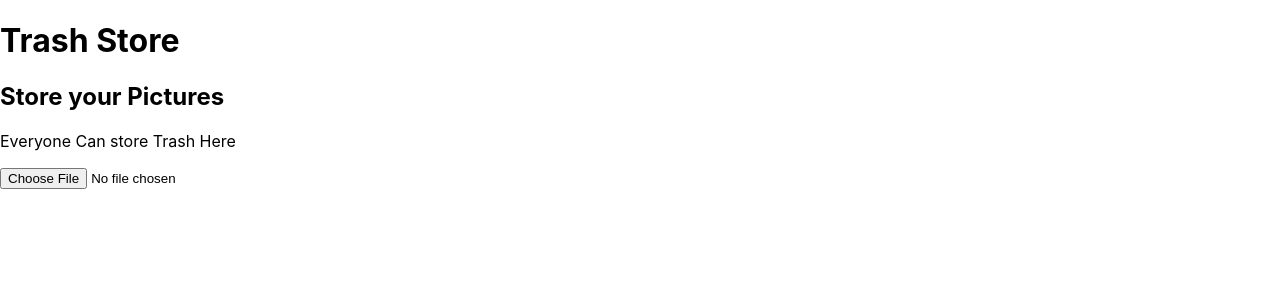
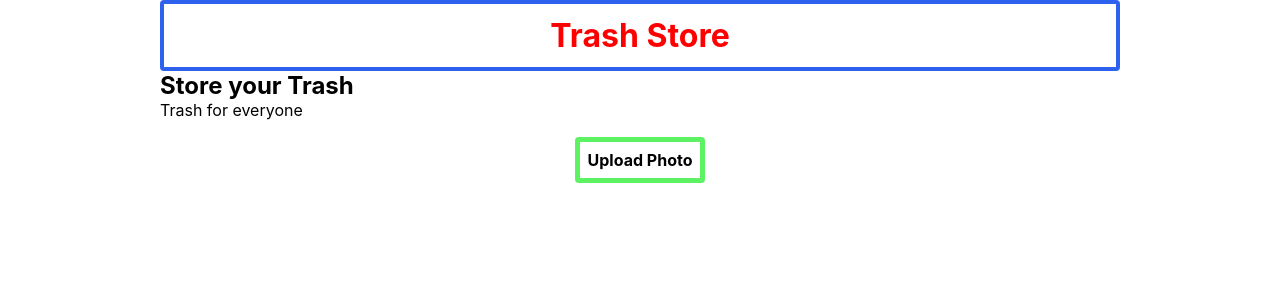
Before and after one commit to m26unkwn/trashStore, a React (Create React App) app: page / in a window 1280 px wide. Shown: the top 300 px of the page. Built offline with nearby package versions, Linux system fonts and the light colour scheme.

Commit message:
done with progres bar

```diff
--- a/src/App.css
+++ b/src/App.css
@@ -1,4 +1,52 @@
-.title {
+::selection {
+  background-color: rgb(200, 250, 202);
+}
+* {
+  margin: 0;
+  padding: 0;
+  max-width: 960px;
+  margin: 0 auto;
+}
+
+form {
+  margin: 30px auto 10px;
+  text-align: center;
+}
+label input {
+  height: 0;
+  width: 0;
+  opacity: 0;
+}
+.progress-bar {
+  height: 5px;
+  background: rgb(45, 97, 238);
+  margin-top: 20px;
+}
+.btn {
+  width: 100px;
+  height: 30px;
+  border: 5px solid rgb(93, 241, 100);
+  border-radius: 4px;
+  padding: 0.5rem;
+  font-weight: 700;
+  cursor: pointer;
+}
+.btn:hover {
+  background: rgb(93, 241, 100);
+  border: 5px solid rgb(45, 97, 238);
+  border-radius: 4px;
+}
+.error {
+  margin: 1rem;
+  font-weight: 600;
+}
+.file-name {
+  margin: 1rem;
+  font-weight: 600;
+}
+.heading {
   display: block;
-  margin: auto;
+  margin: 0 auto;
+  border: 4px solid rgb(45, 97, 238);
+  border-radius: 4px;
 }
--- a/src/components/Form.js
+++ b/src/components/Form.js
@@ -1,4 +1,5 @@
 import React, { useState } from "react";
+import { ProgressBar } from "./ProgressBar";
 
 export const Form = () => {
   const [file, setFile] = useState(null);
@@ -19,10 +20,15 @@ export const Form = () => {
   };
   return (
     <form>
-      <input type='file' onChange={changeHandler} />
+      <label>
+        <input type='file' onChange={changeHandler} />
+        <span className='btn'>Upload Photo</span>
+      </label>
+
       <div className='output'>
         {error && <div className='error'>{error}</div>}
-        {file && <div className='pictures'>{file.name}</div>}
+        {file && <div className='file-name'>{file.name}</div>}
+        {file && <ProgressBar file={file} setFile={setFile} />}
       </div>
     </form>
   );
--- /dev/null
+++ b/src/components/ProgressBar.js
@@ -0,0 +1,15 @@
+import React from "react";
+import { useEffect } from "react";
+import useStoarage from "../hooks/useStorage";
+export const ProgressBar = (props) => {
+  const { url, progress } = useStoarage(props.file);
+  console.log(progress);
+
+  useEffect(() => {
+    if (url) {
+      props.setFile(null);
+    }
+  }, [props, url]);
+
+  return <div className='progress-bar' style={{ width: progress + "%" }}></div>;
+};
--- a/src/components/Title.js
+++ b/src/components/Title.js
@@ -3,10 +3,15 @@ import React from "react";
 export const Title = () => {
   return (
     <>
-      <h1>Trash Store</h1>
+      <div className='heading'>
+        <h1 style={{ textAlign: "center", color: "red", padding: "0.75rem" }}>
+          Trash Store
+        </h1>
+      </div>
+
       <div className='title'>
-        <h2>Store your Pictures</h2>
-        <p>Everyone Can store Trash Here</p>
+        <h2>Store your Trash</h2>
+        <p>Trash for everyone</p>
       </div>
     </>
   );
--- a/src/firebase/config.js
+++ b/src/firebase/config.js
@@ -1,6 +1,7 @@
-import * as firebase from "firebase/app";
+import firebase from "firebase/app";
 import "firebase/storage";
 import "firebase/firestore";
+
 var firebaseConfig = {
   apiKey: "AIzaSyBDqNrXUE7sD36n8993kf30-CijNBhsqrw",
   authDomain: "photogallery-348d8.firebaseapp.com",
@@ -12,8 +13,10 @@ var firebaseConfig = {
 // Initialize Firebase
 firebase.initializeApp(firebaseConfig);
 
-const stoarage = firebase.Stoarag();
+const storage = firebase.storage();
 
-const fireStore = firebase.FireStore();
+const fireStore = firebase.firestore();
 
-export { stoarage, fireStore };
+const timestamp = firebase.firestore.FieldValue.serverTimestamp;
+
+export { storage, fireStore, timestamp };
--- a/src/hooks/useStorage.js
+++ b/src/hooks/useStorage.js
@@ -1,7 +1,7 @@
 import { useState, useEffect } from "react";
-import { stoarage } from "../firebase/config ";
+import { storage, fireStore, timestamp } from "../firebase/config";
 
-const useStoarage = (file) => {
+const useStorage = (file) => {
   const [progress, setProgress] = useState(0);
   const [error, setError] = useState(null);
   const [url, setUrl] = useState(null);
@@ -9,7 +9,8 @@ const useStoarage = (file) => {
   useEffect(() => {
     //referneces
 
-    const storageRef = Storage.ref(file.name);
+    const storageRef = storage.ref(file.name);
+    const collectionRef = fireStore.collection("images");
 
     storageRef.put(file).on(
       "on_changed",
@@ -22,9 +23,13 @@ const useStoarage = (file) => {
       },
       async () => {
         const url = await storageRef.getDownloadURL();
+        const createdAt = timestamp();
+        collectionRef.add({ url, createdAt });
         setUrl(url);
       }
     );
   }, [file]);
   return { progress, url, error };
 };
+
+export default useStorage;
```
